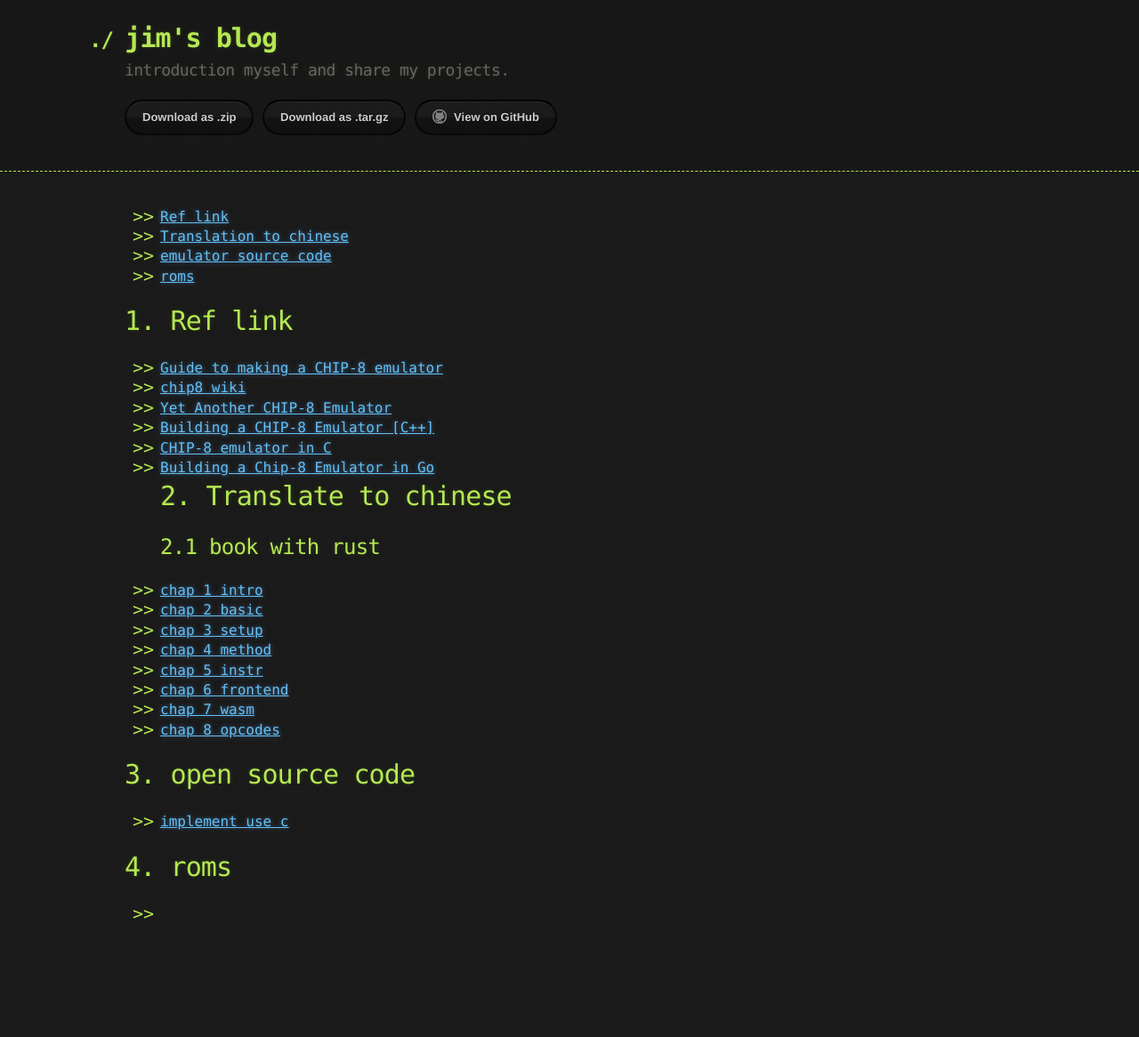
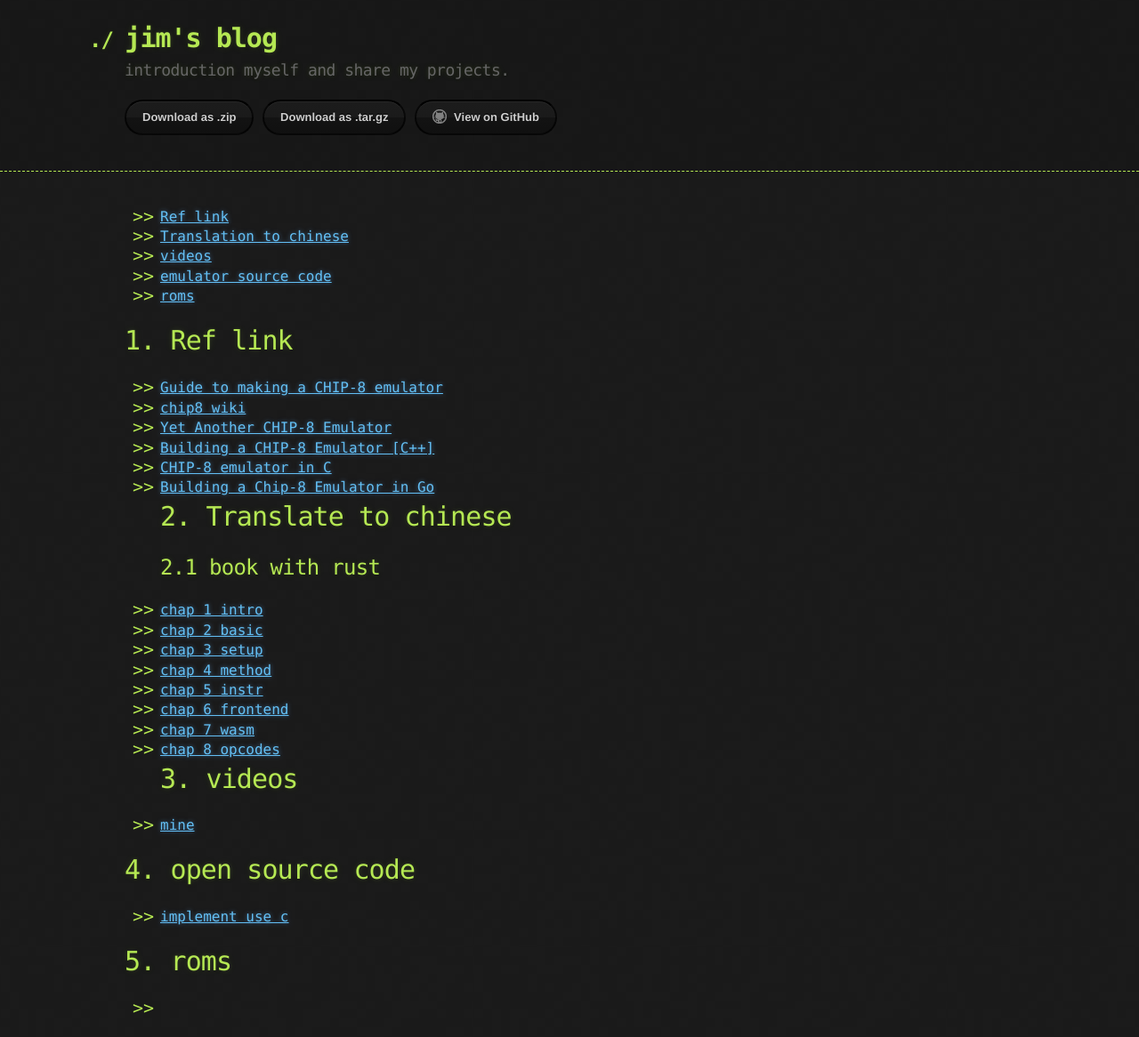
Before and after one commit to jinjiacun123/jinjiacun123.github.io, a Jekyll site: the page built from docs/chip8/index.md, in a window 1280 px wide. Shown: the whole page at 89% size. Built offline with Jekyll 4.4.1, drawn with Linux system fonts in a browser that asks for light colours; our own code applies the rules of GitHub Pages for plain Markdown files; before the commit the page ends 1059 px from its top, so only the background shows below that.

Commit message:
modify chip8 some link and add some ref document

```diff
--- a/docs/chip8/index.md
+++ b/docs/chip8/index.md
@@ -1,7 +1,8 @@
 - [Ref link](#1-ref-link)
 - [Translation to chinese](#2-translate-to-chinese)
-- [emulator source code](#3-open-source-code)
-- [roms]()
+- [videos](#3-videos)
+- [emulator source code](#4-open-source-code)
+- [roms](#5-roms)
 
 # 1. Ref link
 - [Guide to making a CHIP-8 emulator](https://tobiasvl.github.io/blog/write-a-chip-8-emulator/)
@@ -20,9 +21,11 @@
 * [chap 6 frontend](book_1/6-frontend.md)
 * [chap 7 wasm](book_1/7-wasm.md)
 * [chap 8 opcodes](book_1/8-opcodes.md)
+# 3. videos
+* [mine](https://www.bilibili.com/video/BV1VwTWzRE4o/?vd_source=007126b55ef68e343092a29b2dbdc620)
 
-# 3. open source code
+# 4. open source code
 - [implement use c](https://github.com/shnupta/Chip-Emul8)
 
-# 4. roms
+# 5. roms
 - []()
```
Also changed, not shown: index.md (+16 -9 lines).
